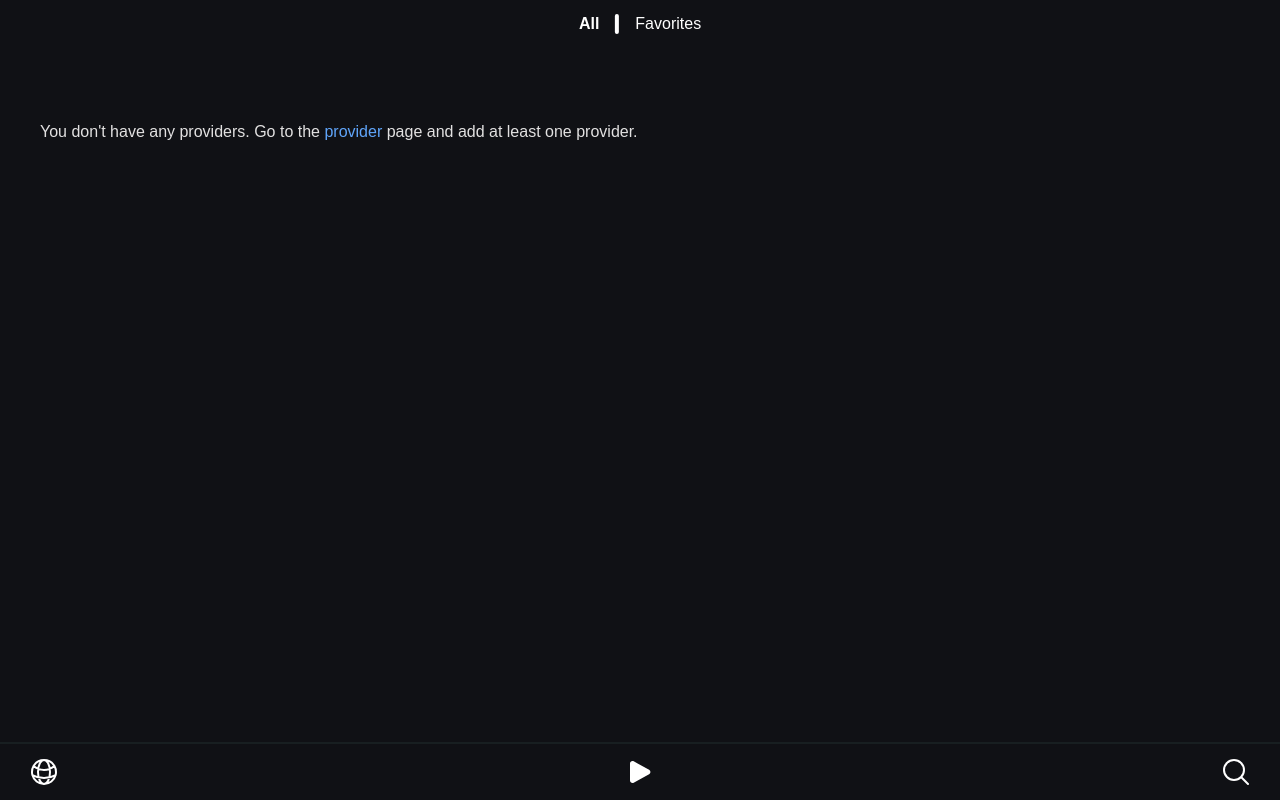
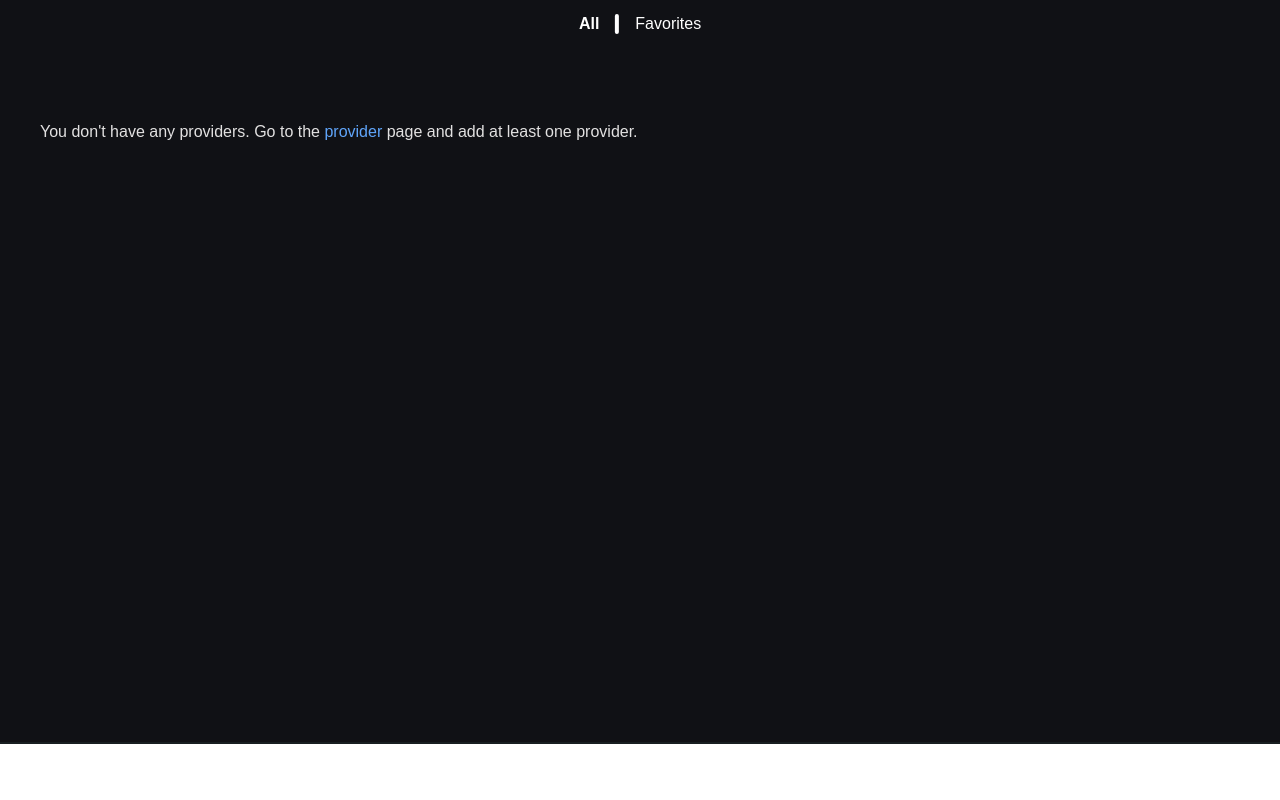
Before and after one commit to dagimg-dot/Vertideo, a React (Vite) app in the folder frontend/: page / in a window 1280 px wide. Built offline with nearby package versions, Linux system fonts and the light colour scheme.

Commit message:
Update background color in FooterMenu component

```diff
--- a/frontend/src/components/FooterMenu.jsx
+++ b/frontend/src/components/FooterMenu.jsx
@@ -9,7 +9,7 @@ const FooterMenu = () => {
   };
 
   return (
-    <nav className="flex items-center justify-between w-full bg-[#101115] px-4 border-t-2 border-[#181f21]">
+    <nav className="flex items-center justify-between w-full bg-white dark:bg-[#101115]  px-4 border-t-2 border-[#181f21]">
       <Link to="/provider" className="flex items-center justify-center p-3">
         <ProviderIcon color={"white"} solid={makeSolid("/provider")} />
       </Link>
```
